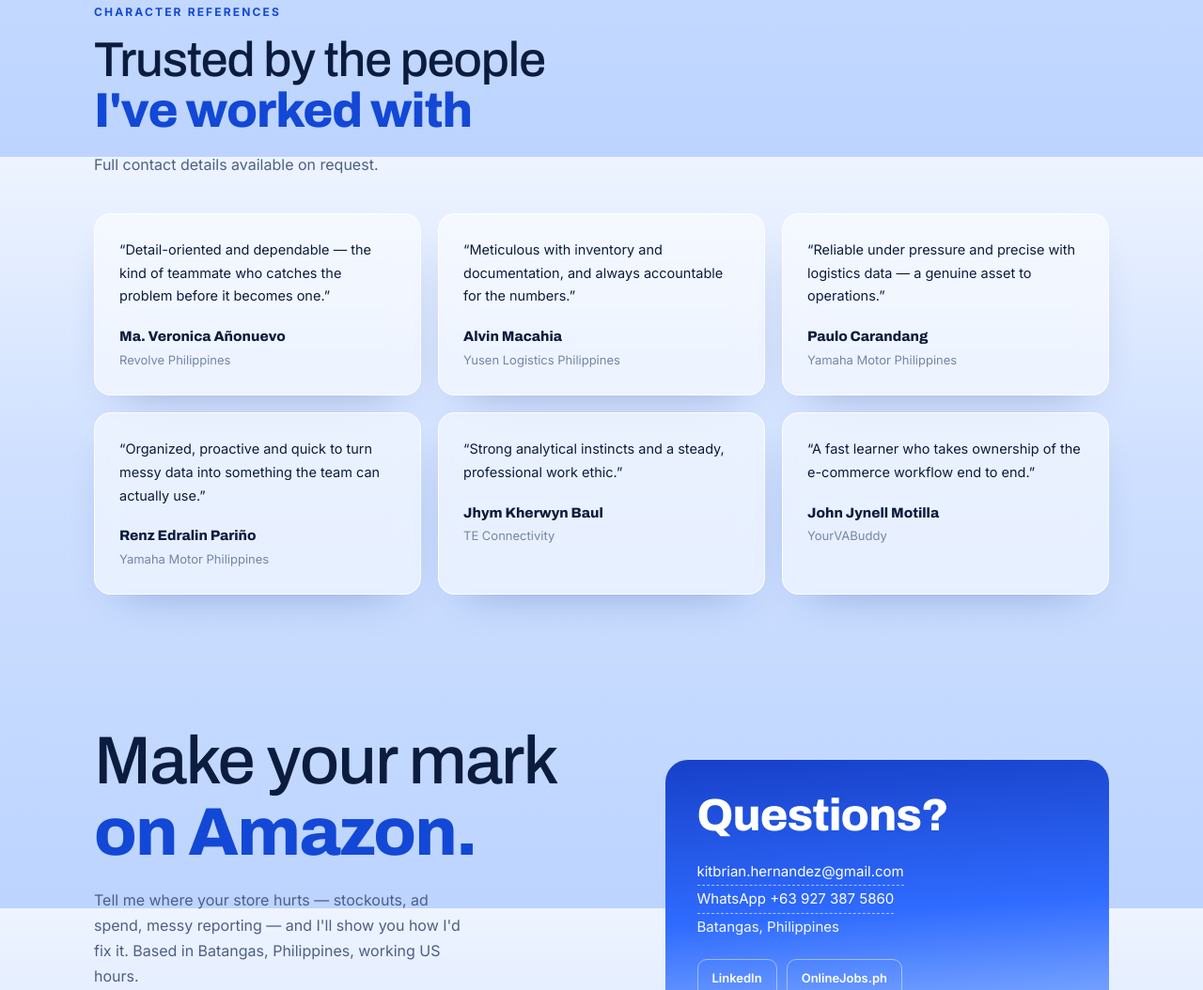
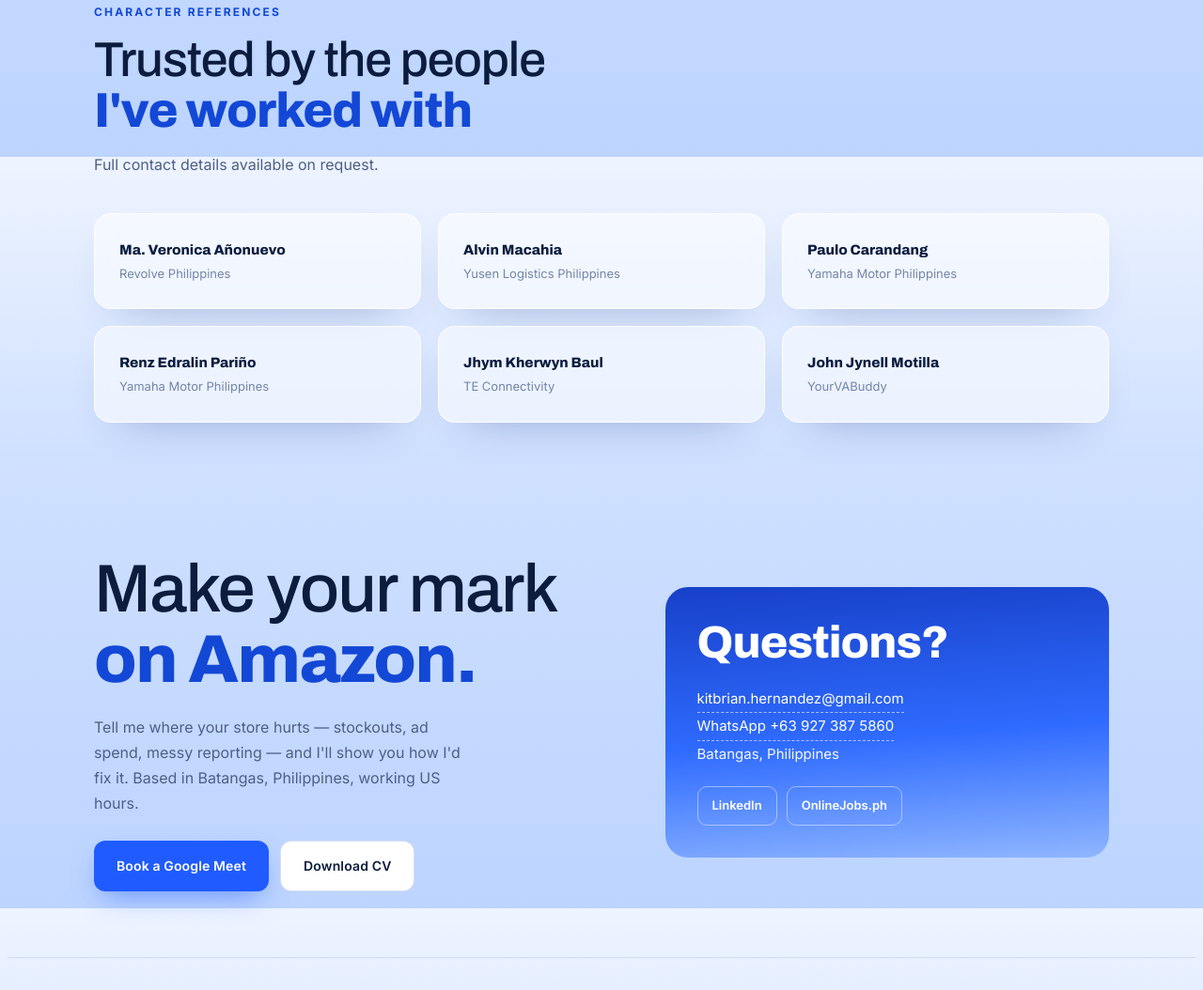
Before and after one commit to kitbrianhernandez-ai/kit-cv, a plain HTML site: page index.html in a window 1280 px wide. Shown: the part 5433-6487 px from the top of the page at 94% size. Drawn offline with Linux system fonts and the light colour scheme.

Commit message:
Remove fabricated reference quotes; name + company only

```diff
--- a/index.html
+++ b/index.html
@@ -141,7 +141,7 @@ section .wrap{padding-block:70px}
 .ref{border-radius:18px;padding:26px}
 .ref q{display:block;font-size:14.5px;color:var(--ink);line-height:1.7;font-style:normal}
 .ref q:before{content:"\201C"}.ref q:after{content:"\201D"}
-.ref .who{margin-top:18px}
+.ref .who{margin-top:0}
 .ref .nm{font-family:var(--f-display);font-weight:800;font-size:15px}
 .ref .org{font-size:13px;color:var(--mute-dim);margin-top:2px}
 @media(max-width:760px){.refs{grid-template-columns:1fr}}
@@ -360,12 +360,12 @@ footer{padding-block:38px;text-align:center;color:var(--mute-dim);font-size:13px
 <section id="refs"><div class="wrap">
   <div class="sec-head"><div class="eyebrow">Character references</div><h2>Trusted by the people <b>I've worked with</b></h2><p>Full contact details available on request.</p></div>
   <div class="refs">
-    <div class="glass ref"><q>Detail-oriented and dependable — the kind of teammate who catches the problem before it becomes one.</q><div class="who"><div class="nm">Ma. Veronica Añonuevo</div><div class="org">Revolve Philippines</div></div></div>
-    <div class="glass ref"><q>Meticulous with inventory and documentation, and always accountable for the numbers.</q><div class="who"><div class="nm">Alvin Macahia</div><div class="org">Yusen Logistics Philippines</div></div></div>
-    <div class="glass ref"><q>Reliable under pressure and precise with logistics data — a genuine asset to operations.</q><div class="who"><div class="nm">Paulo Carandang</div><div class="org">Yamaha Motor Philippines</div></div></div>
-    <div class="glass ref"><q>Organized, proactive and quick to turn messy data into something the team can actually use.</q><div class="who"><div class="nm">Renz Edralin Pariño</div><div class="org">Yamaha Motor Philippines</div></div></div>
-    <div class="glass ref"><q>Strong analytical instincts and a steady, professional work ethic.</q><div class="who"><div class="nm">Jhym Kherwyn Baul</div><div class="org">TE Connectivity</div></div></div>
-    <div class="glass ref"><q>A fast learner who takes ownership of the e-commerce workflow end to end.</q><div class="who"><div class="nm">John Jynell Motilla</div><div class="org">YourVABuddy</div></div></div>
+    <div class="glass ref"><div class="who"><div class="nm">Ma. Veronica Añonuevo</div><div class="org">Revolve Philippines</div></div></div>
+    <div class="glass ref"><div class="who"><div class="nm">Alvin Macahia</div><div class="org">Yusen Logistics Philippines</div></div></div>
+    <div class="glass ref"><div class="who"><div class="nm">Paulo Carandang</div><div class="org">Yamaha Motor Philippines</div></div></div>
+    <div class="glass ref"><div class="who"><div class="nm">Renz Edralin Pariño</div><div class="org">Yamaha Motor Philippines</div></div></div>
+    <div class="glass ref"><div class="who"><div class="nm">Jhym Kherwyn Baul</div><div class="org">TE Connectivity</div></div></div>
+    <div class="glass ref"><div class="who"><div class="nm">John Jynell Motilla</div><div class="org">YourVABuddy</div></div></div>
   </div>
 </div></section>
 
```
